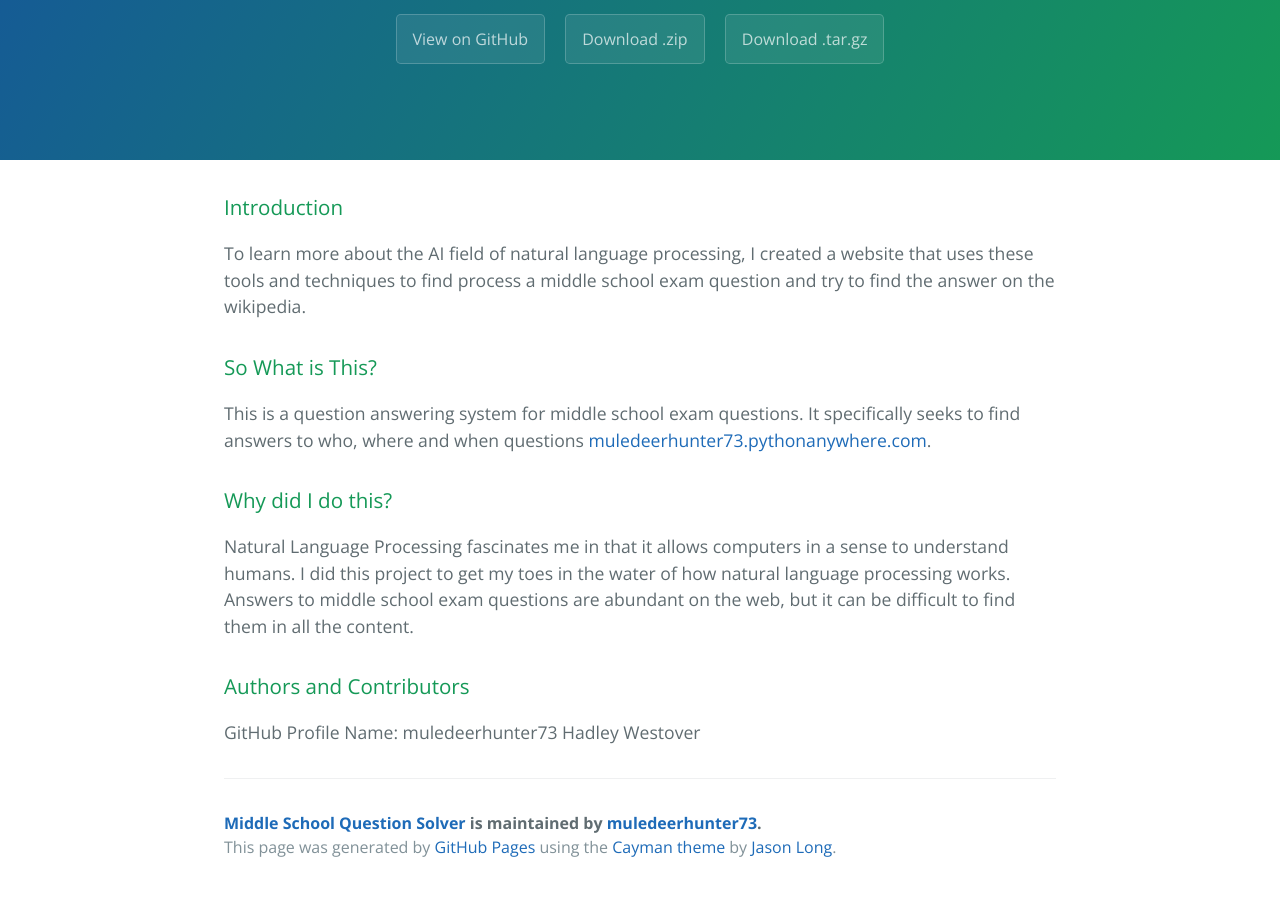
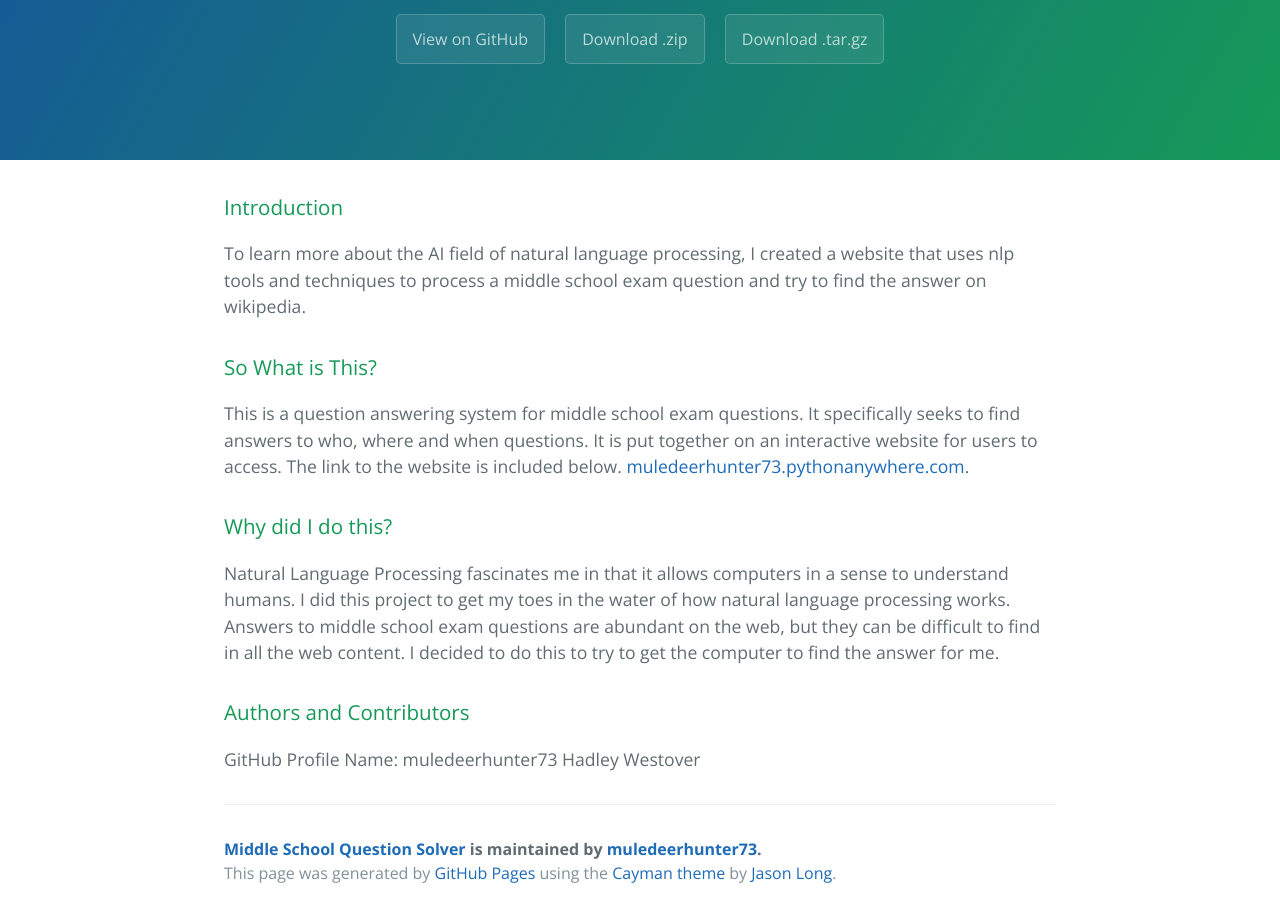
Before and after one commit to muledeerhunter73/QuestionAnswering, a plain HTML site: page index.html in a window 1280 px wide. Shown: the part 176-1093 px from the top of the page. Before the commit the page ends 1067 px from the top, so only its background shows below. Drawn offline with nearby package versions, Linux system fonts and the light colour scheme.

```diff
--- a/index.html
+++ b/index.html
@@ -22,17 +22,17 @@
       <h3>
 <a id="introduction" class="anchor" href="#introduction" aria-hidden="true"><span class="octicon octicon-link"></span></a>Introduction</h3>
 
-<p>To learn more about the AI field of natural language processing, I created a website that uses these tools and techniques to find process a middle school exam question and try to find the answer on the wikipedia. </p>
+<p>To learn more about the AI field of natural language processing, I created a website that uses nlp tools and techniques to process a middle school exam question and try to find the answer on wikipedia. </p>
 
 <h3>
 <a id="so-what-is-this" class="anchor" href="#so-what-is-this" aria-hidden="true"><span class="octicon octicon-link"></span></a>So What is This?</h3>
 
-<p>This is a question answering system for middle school exam questions.  It specifically seeks to find answers to who, where and when questions <a href="http://muledeerhunter73.pythonanywhere.com">muledeerhunter73.pythonanywhere.com</a>. </p>
+<p>This is a question answering system for middle school exam questions.  It specifically seeks to find answers to who, where and when questions. It is put together on an interactive website for users to access. The link to the website is included below. <a href="http://muledeerhunter73.pythonanywhere.com">muledeerhunter73.pythonanywhere.com</a>. </p>
 
 <h3>
 <a id="why-did-i-do-this" class="anchor" href="#why-did-i-do-this" aria-hidden="true"><span class="octicon octicon-link"></span></a>Why did I do this?</h3>
 
-<p>Natural Language Processing fascinates me in that it allows computers in a sense to understand humans. I did this project to get my toes in the water of how natural language processing works.  Answers to middle school exam questions are abundant on the web, but it can be difficult to find them in all the content. </p>
+<p>Natural Language Processing fascinates me in that it allows computers in a sense to understand humans. I did this project to get my toes in the water of how natural language processing works.  Answers to middle school exam questions are abundant on the web, but they can be difficult to find in all the web content.  I decided to do this to try to get the computer to find the answer for me.</p>
 
 <h3>
 <a id="authors-and-contributors" class="anchor" href="#authors-and-contributors" aria-hidden="true"><span class="octicon octicon-link"></span></a>Authors and Contributors</h3>
--- a/params.json
+++ b/params.json
@@ -1 +1 @@
-{"name":"Middle School Question Solver","tagline":"","body":"### Introduction\r\nTo learn more about the AI field of natural language processing, I created a website that uses these tools and techniques to find process a middle school exam question and try to find the answer on the wikipedia. \r\n\r\n### So What is This?\r\nThis is a question answering system for middle school exam questions.  It specifically seeks to find answers to who, where and when questions [muledeerhunter73.pythonanywhere.com](http://muledeerhunter73.pythonanywhere.com). \r\n\r\n### Why did I do this?\r\nNatural Language Processing fascinates me in that it allows computers in a sense to understand humans. I did this project to get my toes in the water of how natural language processing works.  Answers to middle school exam questions are abundant on the web, but it can be difficult to find them in all the content. \r\n\r\n### Authors and Contributors\r\nGitHub Profile Name: muledeerhunter73\r\nHadley Westover\r\n\r\n","google":"","note":"Don't delete this file! It's used internally to help with page regeneration."}
+{"name":"Middle School Question Solver","tagline":"","body":"### Introduction\r\nTo learn more about the AI field of natural language processing, I created a website that uses nlp tools and techniques to process a middle school exam question and try to find the answer on wikipedia. \r\n\r\n### So What is This?\r\nThis is a question answering system for middle school exam questions.  It specifically seeks to find answers to who, where and when questions. It is put together on an interactive website for users to access. The link to the website is included below. [muledeerhunter73.pythonanywhere.com](http://muledeerhunter73.pythonanywhere.com). \r\n\r\n### Why did I do this?\r\nNatural Language Processing fascinates me in that it allows computers in a sense to understand humans. I did this project to get my toes in the water of how natural language processing works.  Answers to middle school exam questions are abundant on the web, but they can be difficult to find in all the web content.  I decided to do this to try to get the computer to find the answer for me.\r\n\r\n### Authors and Contributors\r\nGitHub Profile Name: muledeerhunter73\r\nHadley Westover\r\n\r\n","google":"","note":"Don't delete this file! It's used internally to help with page regeneration."}
```
